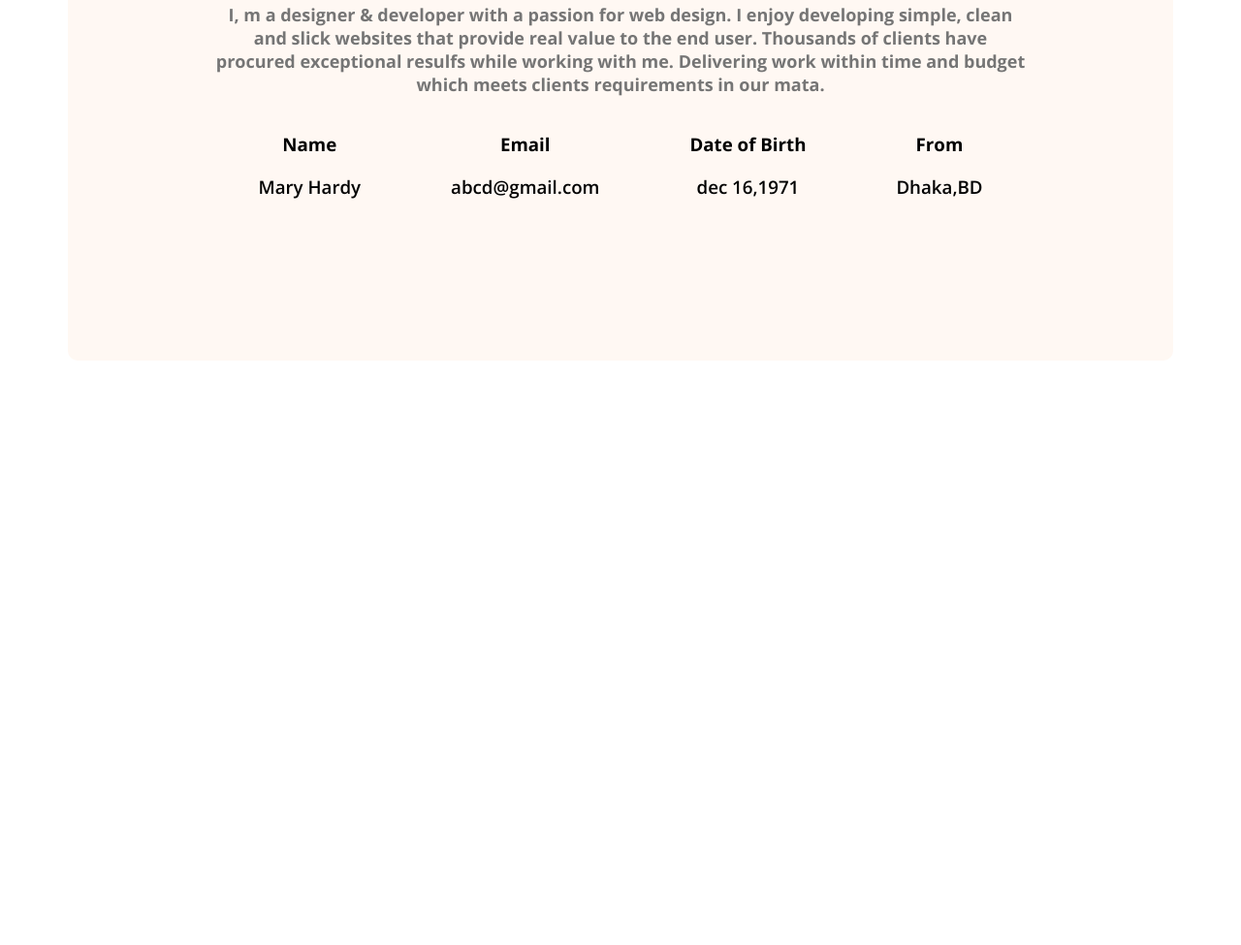
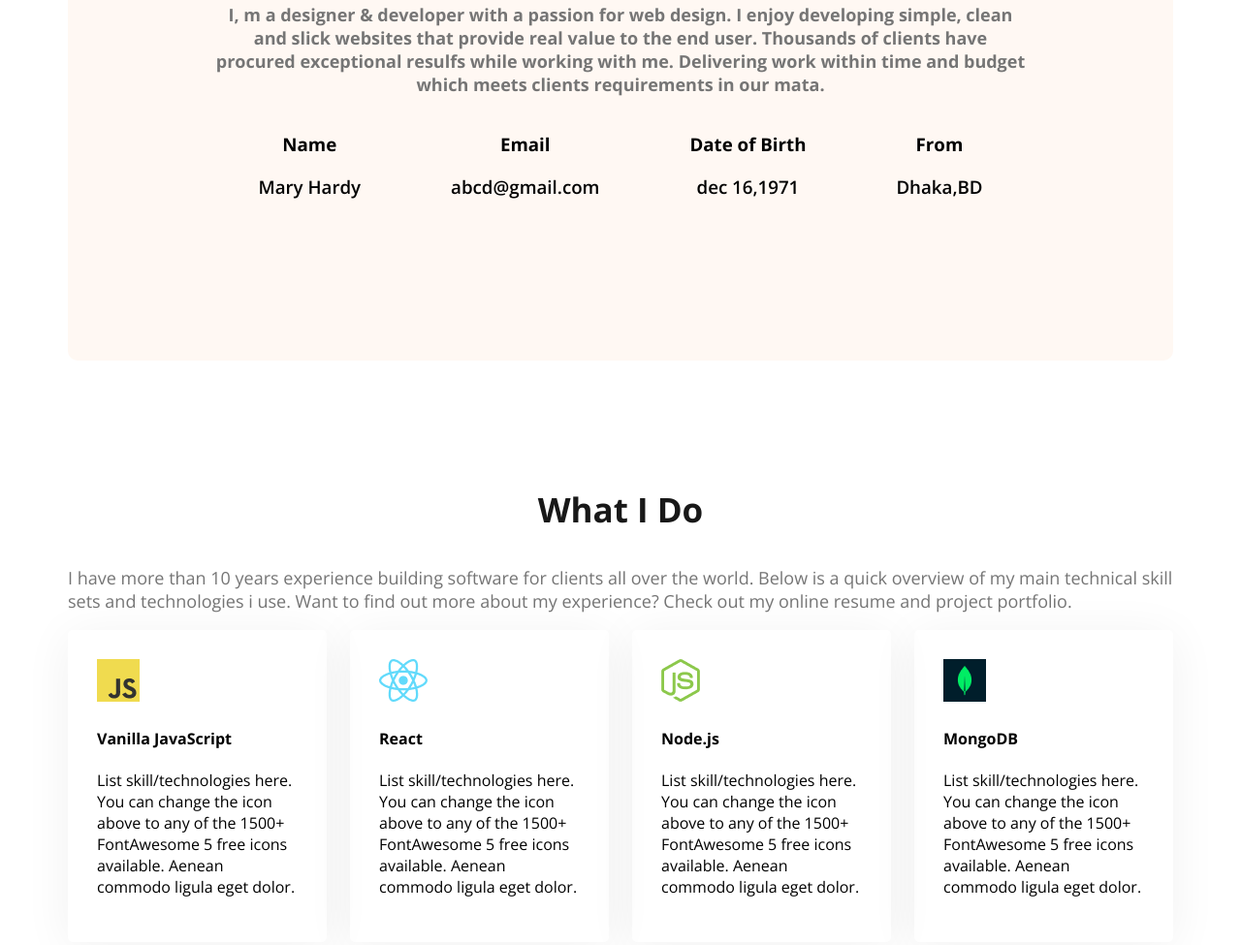
Before and after one commit to babu0176/web-dev-portfolio, a plain HTML site: page index.html in a window 1280 px wide. Shown: the part 1144-2119 px from the top of the page at 97% size. Before the commit the page ends 1524 px from the top, so only its background shows below. Drawn offline with nearby package versions, Linux system fonts and the light colour scheme.

Commit message:
fourth push

```diff
--- a/index.html
+++ b/index.html
@@ -63,6 +63,42 @@
 
                     </div>
         </section>
+        <!-- What i do section start -->
+        <section class="skills">
+            <h3 class="section-title text-center">What I Do</h3>
+            <p class="section-description">I have more than 10 years experience building software for clients all over
+                the world. Below is a quick overview of my main technical skill sets and technologies i use. Want to
+                find out more about my experience? Check out my online resume and project portfolio.</p>
+
+            <div class="skillis-container">
+                <!-- .skill*4>img+h4.skill-title+p.skill-description -->
+                <div class="skill">
+                    <img src="images/icons/js.png" alt="">
+                    <h4 class="skill-title">Vanilla JavaScript</h4>
+                    <p class="skill-description">List skill/technologies here. You can change the icon above to any of
+                        the 1500+ FontAwesome 5 free icons available. Aenean commodo ligula eget dolor.</p>
+                </div>
+                <div class="skill">
+                    <img src="images/icons/react.png" alt="">
+                    <h4 class="skill-title">React</h4>
+                    <p class="skill-description">List skill/technologies here. You can change the icon above to any of
+                        the 1500+ FontAwesome 5 free icons available. Aenean commodo ligula eget dolor.</p>
+                </div>
+                <div class="skill">
+                    <img src="images/icons/nodejs.png" alt="">
+                    <h4 class="skill-title">Node.js</h4>
+                    <p class="skill-description"></p>
+                    <p class="skill-description">List skill/technologies here. You can change the icon above to any of
+                        the 1500+ FontAwesome 5 free icons available. Aenean commodo ligula eget dolor.</p>
+                </div>
+                <div class="skill">
+                    <img src="images/icons/mongo.png" alt="">
+                    <h4 class="skill-title">MongoDB</h4>
+                    <p class="skill-description">List skill/technologies here. You can change the icon above to any of
+                        the 1500+ FontAwesome 5 free icons available. Aenean commodo ligula eget dolor.</p>
+                </div>
+            </div>
+        </section>
     </main>
     <footer>
 
--- a/styles/postfolio.css
+++ b/styles/postfolio.css
@@ -39,6 +39,10 @@
 .section-description {
     font-size: 18px;
     color: #757575;
+}
+
+.text-center {
+    text-align: center;
 }
 
 /* header */
@@ -109,12 +113,17 @@ main {
     margin: 0 auto;
 }
 
+main section {
+    margin-top: 130px;
+    margin-bottom: 130px;
+}
+
 /* about styles */
 .about {
     border-radius: 10px;
     padding: 130px 150px;
     text-align: center;
-    margin-top: 130px;
+
 }
 
 .about-items {
@@ -125,3 +134,16 @@ main {
 .item-description {
     font-weight: 600;
 }
+
+/* skills section styles */
+.skillis-container {
+    display: flex;
+    gap: 24px;
+}
+
+.skill {
+    padding: 30px;
+    border-radius: 5px;
+    box-shadow: 0px 6px 50px 0px rgba(0, 0, 0, 0.06);
+
+}
```
